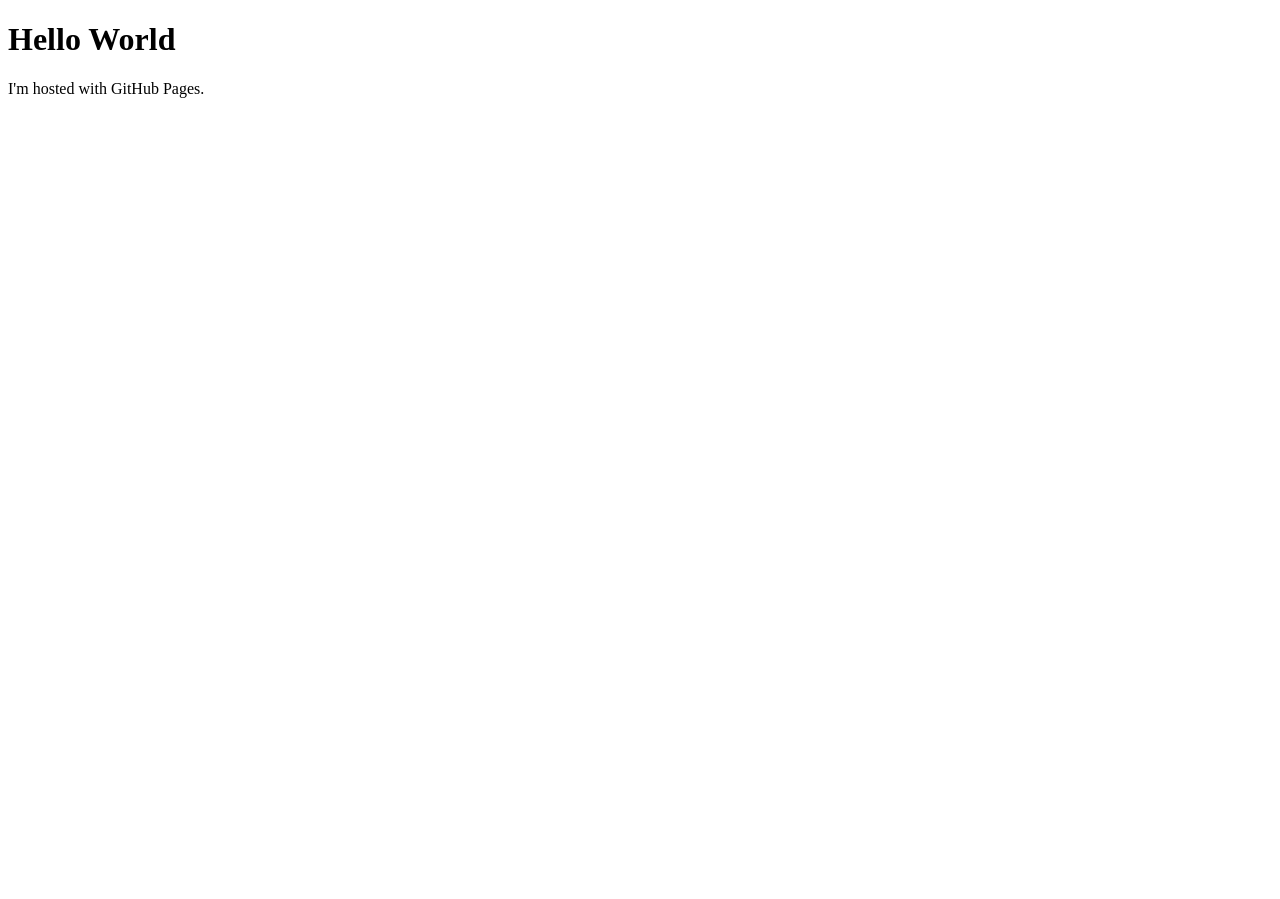
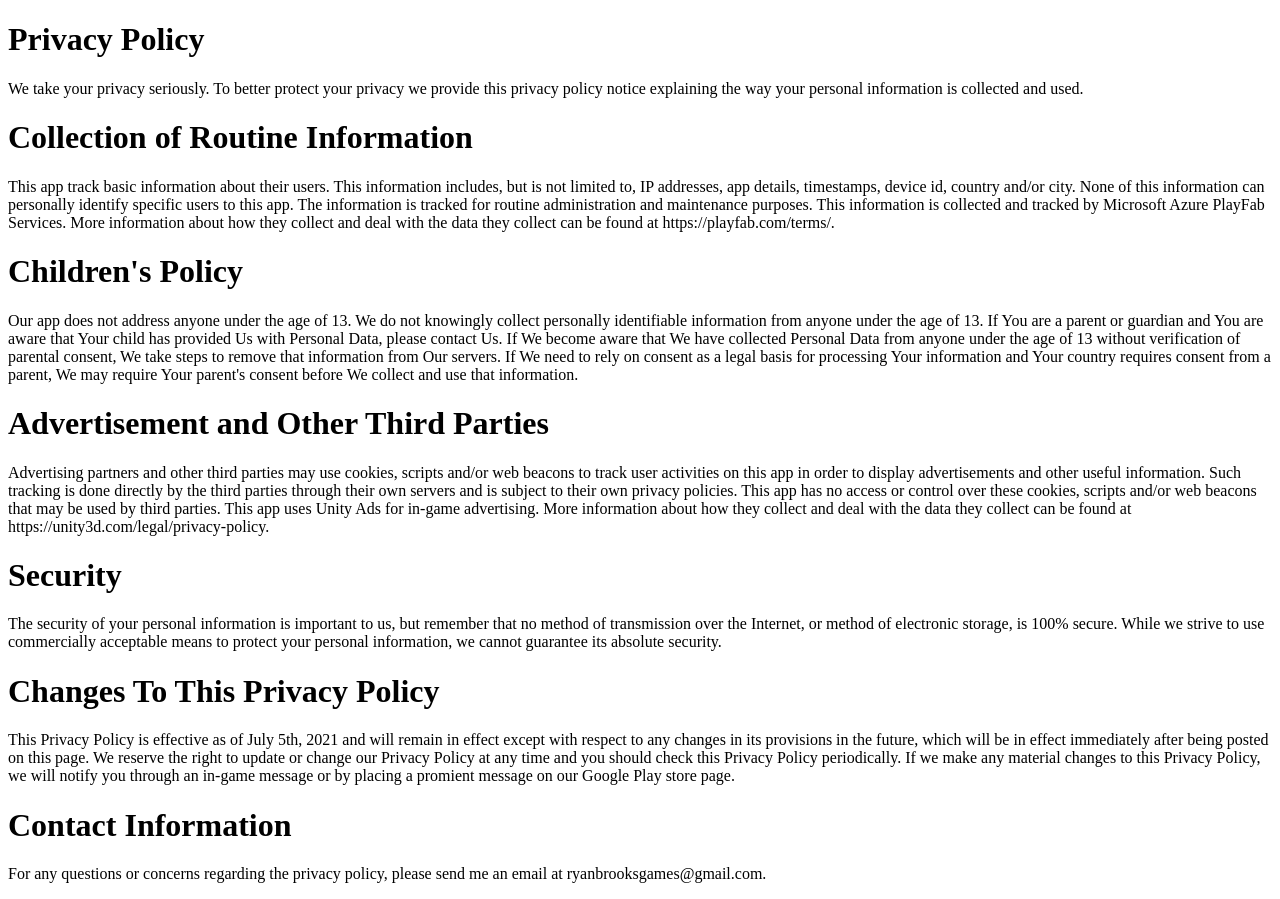
Before and after one commit to RyanBrooksGames/RyanBrooksGames.github.io, a plain HTML site: page index.html in a window 1280 px wide. Before the commit the page ends 800 px from the top, so only its background shows below. Drawn offline with Linux system fonts and the light colour scheme.

Commit message:
Update index.html

```diff
--- a/index.html
+++ b/index.html
@@ -1,7 +1,35 @@
 <!DOCTYPE html>
 <html>
 <body>
-<h1>Hello World</h1>
-<p>I'm hosted with GitHub Pages.</p>
+<h1>Privacy Policy</h1>
+<p>We take your privacy seriously. To better protect your privacy we provide this privacy policy notice explaining the way your personal information is collected and used.</p>
+</body>
+<body>
+<h1>Collection of Routine Information</h1>
+<p>This app track basic information about their users. This information includes, but is not limited to, IP addresses, app details, timestamps, device id, country and/or city. None of this information can personally identify specific users to this app. The information is tracked for routine administration and maintenance purposes.
+This information is collected and tracked by Microsoft Azure PlayFab Services. More information about how they collect and deal with the data they collect can be found at https://playfab.com/terms/.</p>
+</body>
+<body>
+<h1>Children's Policy</h1>
+<p>Our app does not address anyone under the age of 13. We do not knowingly collect personally identifiable information from anyone under the age of 13. If You are a parent or guardian and You are aware that Your child has provided Us with Personal Data, please contact Us. If We become aware that We have collected Personal Data from anyone under the age of 13 without verification of parental consent, We take steps to remove that information from Our servers.
+If We need to rely on consent as a legal basis for processing Your information and Your country requires consent from a parent, We may require Your parent's consent before We collect and use that information.</p>
+</body>
+<body>
+<h1>Advertisement and Other Third Parties</h1>
+<p>Advertising partners and other third parties may use cookies, scripts and/or web beacons to track user activities on this app in order to display advertisements and other useful information. Such tracking is done directly by the third parties through their own servers and is subject to their own privacy policies. This app has no access or control over these cookies, scripts and/or web beacons that may be used by third parties. This app
+uses Unity Ads for in-game advertising. More information about how they collect and deal with the data they collect can be found at https://unity3d.com/legal/privacy-policy.</p>
+</body>
+<body>
+<h1>Security</h1>
+<p>The security of your personal information is important to us, but remember that no method of transmission over the Internet, or method of electronic storage, is 100% secure. While we strive to use commercially acceptable means to protect your personal information, we cannot guarantee its absolute security.</p>
+</body>
+<body>
+<h1>Changes To This Privacy Policy</h1>
+<p>This Privacy Policy is effective as of July 5th, 2021 and will remain in effect except with respect to any changes in its provisions in the future, which will be in effect immediately after being posted on this page.
+We reserve the right to update or change our Privacy Policy at any time and you should check this Privacy Policy periodically. If we make any material changes to this Privacy Policy, we will notify you through an in-game message or by placing a promient message on our Google Play store page.</p>
+</body>
+<body>
+<h1>Contact Information</h1>
+<p>For any questions or concerns regarding the privacy policy, please send me an email at ryanbrooksgames@gmail.com.</p>
 </body>
 </html>
```
